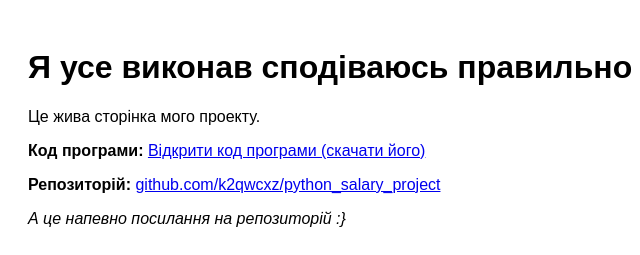
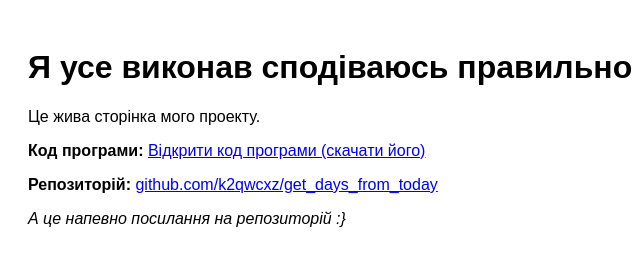
Before and after one commit to k2qwcxz/get_days_from_today, a plain HTML site: page index.html in a window 1280 px wide. Shown: the top 255 px of the page, 0-640 px from the left. Drawn offline with Linux system fonts and the light colour scheme.

Commit message:
Update links in index.html to new project

```diff
--- a/index.html
+++ b/index.html
@@ -8,13 +8,13 @@
     <p>Це жива сторінка мого проекту.</p>
 
     <p><strong>Код програми:</strong>
-    <a href="module_4_homework(1)_python_salary_project.py">
+    <a href="get_days_from_today(date)">
         Відкрити код програми (скачати його)
     </a></p>
 
     <p><strong>Репозиторій:</strong>
-    <a href="https://github.com/k2qwcxz/python_salary_project">
-        github.com/k2qwcxz/python_salary_project
+    <a href="https://github.com/k2qwcxz/get_days_from_today">
+        github.com/k2qwcxz/get_days_from_today
     </a></p>
 
     <p><em>А це напевно посилання на репозиторій :}</em></p>
```
